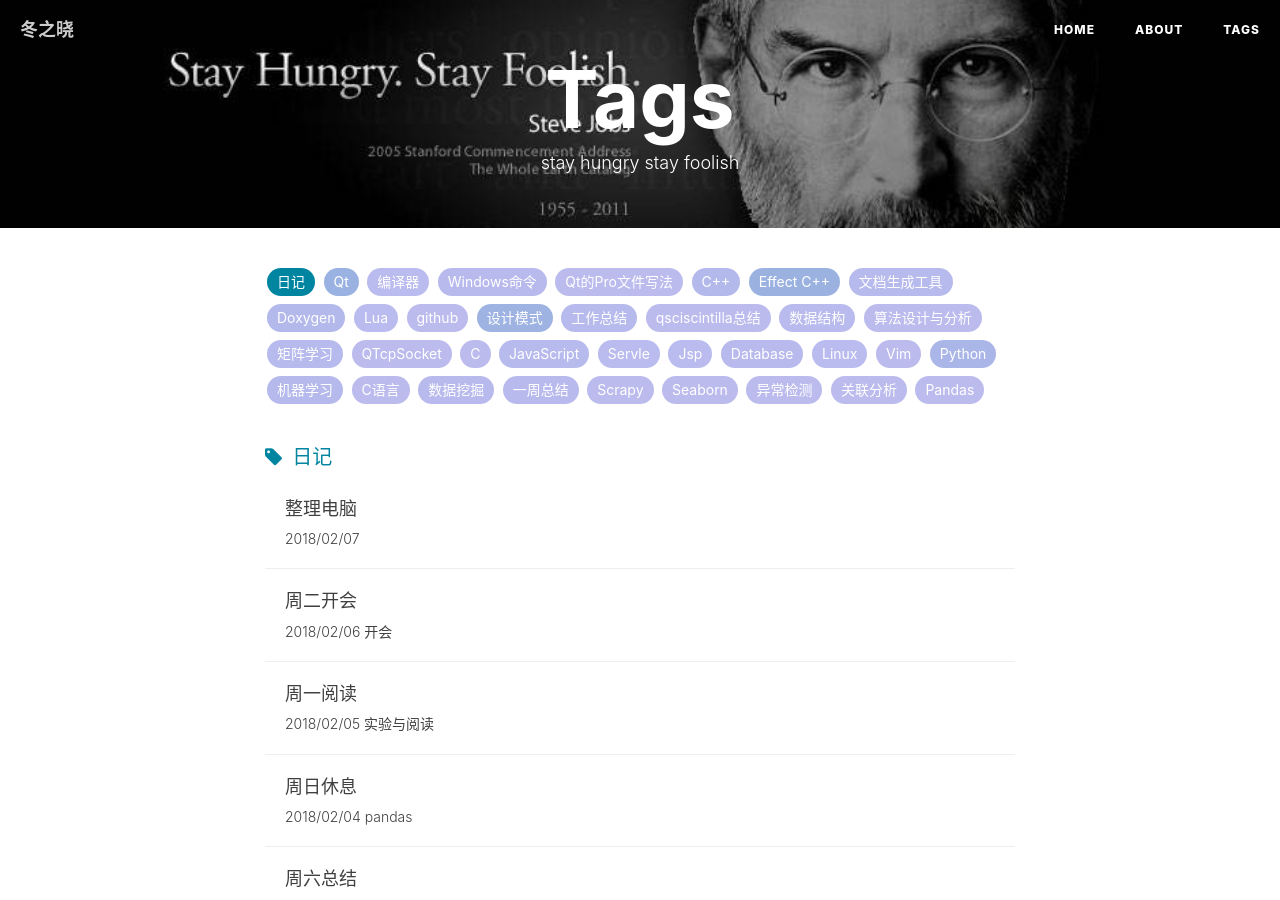
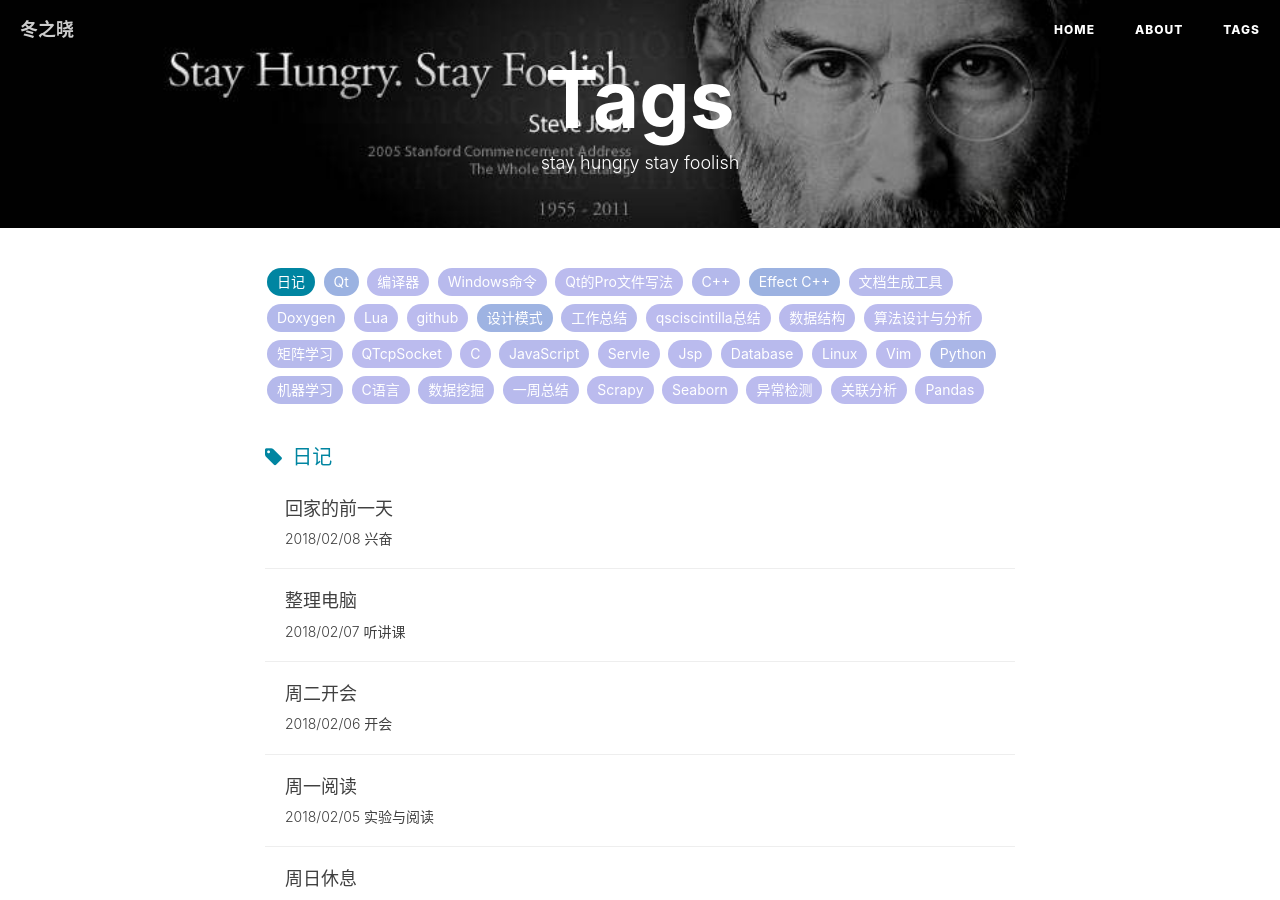
Before and after one commit to Dongzhixiao/Dongzhixiao.github.io, a Jekyll site: the page built from tags.html, in a window 1280 px wide and 900 px high. Built offline with Jekyll 4.4.1, drawn with Linux system fonts in a browser that asks for light colours; nearby versions of some CDN libraries; comment, search, counter and statistics services are not loaded; part of the change alters nothing that is shown.

````diff
--- a/_posts/2018-02-07-meeting.md
+++ b/_posts/2018-02-07-meeting.md
@@ -1,7 +1,7 @@
 ---
 layout:     post
 title:      "整理电脑"
-subtitle:   "2018/02/07 "
+subtitle:   "2018/02/07 听讲课"
 date:       2018-02-07
 author:     "WangXiaoDong"
 header-img: "https://github.com/Dongzhixiao/PictureCache/blob/master/diaryPic/20180207.jpg?raw=true"
--- /dev/null
+++ b/_posts/2018-02-08-last-night.md
@@ -0,0 +1,20 @@
+---
+layout:     post
+title:      "回家的前一天"
+subtitle:   "2018/02/08 兴奋"
+date:       2018-02-08
+author:     "WangXiaoDong"
+header-img: "https://github.com/Dongzhixiao/PictureCache/blob/master/diaryPic/20180208.jpg?raw=true"
+tags:
+    - 日记
+---
+
+```
+    今天，继续进行空间粉碎任务，所以电脑还是不能用，王老师把她的女儿曹馨语带过来了，非常活泼可爱，不过
+我实在是不擅长交流，所以也没有说话。于是就把所有论文整理一下，顺便带了几篇论文，准备回家看。最近发现读
+论文真的是非常重要，思路是从别人的论文中找到的。
+    晚上肖老师说让我和他一起吃饭，但是我和北航的同学杭杰有约，一起买点稻香村糕点带回家，因此没有一起吃，
+来年再和肖老师一起吃饭吧。
+    和杭杰见面后，他请问吃了一顿北航的大餐。
+    晚上早点睡吧，回来再补上上面这一段！
+```
````
